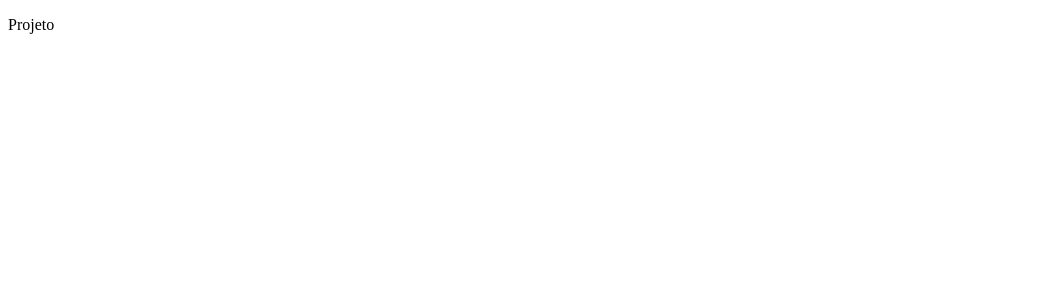
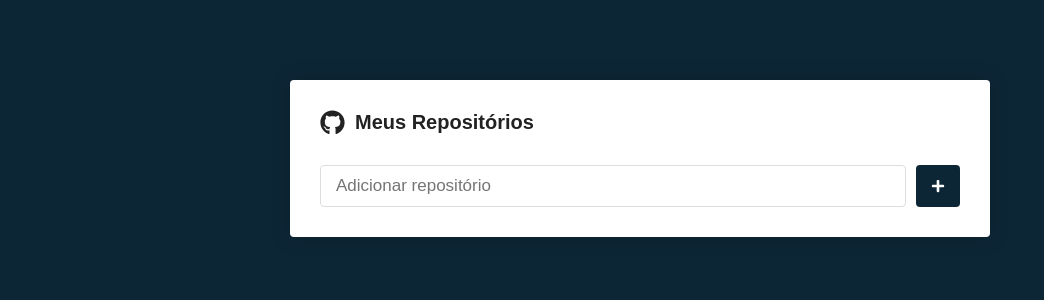
Before and after one commit to MatheusRodri/web_reposgithub_rj, a React (Create React App) app: page / in a window 1280 px wide. Shown: the top 300 px of the page, without its empty margins (0-1044 px from the left). Built offline with nearby package versions, Linux system fonts and the light colour scheme.

Commit message:
style main

```diff
--- a/package.json
+++ b/package.json
@@ -8,7 +8,10 @@
     "@testing-library/user-event": "^13.5.0",
     "react": "^18.3.1",
     "react-dom": "^18.3.1",
+    "react-icons": "^5.3.0",
+    "react-router-dom": "^6.28.0",
     "react-scripts": "5.0.1",
+    "styled-components": "^6.1.13",
     "web-vitals": "^2.1.4"
   },
   "scripts": {
--- a/src/App.js
+++ b/src/App.js
@@ -1,8 +1,13 @@
+import RoutesDom from "./routes";
+import GlobalStyle from "./styles/global";
+
 function App() {
   return (
-    <div>
-      <p>Projeto</p>
-    </div>
+    <>
+      <GlobalStyle />
+      <RoutesDom />
+    </>
+
   );
 }
 
--- /dev/null
+++ b/src/pages/Main/index.js
@@ -0,0 +1,23 @@
+import { FaGithub, FaPlus } from "react-icons/fa";
+import { Container, Form, SubmitButton } from "./styles";
+
+export default function Main() {
+    return (
+        <Container>
+            <h1>
+                <FaGithub size={25} />
+                Meus Repositórios
+            </h1>
+
+            <Form onSubmit={() => { }}>
+                <input
+                    type="text"
+                    placeholder="Adicionar repositório"
+                />
+                <SubmitButton>
+                    <FaPlus color="#FFF" size={14} />
+                </SubmitButton>
+            </Form>
+        </Container>
+    );
+}
--- /dev/null
+++ b/src/pages/Main/styles.js
@@ -0,0 +1,53 @@
+import styled from "styled-components";
+
+export const Container = styled.div`
+    max-width: 700px;
+    background: #fff;
+    border-radius: 4px;
+    padding: 30px;
+    margin: 80px auto;
+    box-shadow: 0 0 20px rgba(0, 0, 0, 0.2);
+
+
+    h1{
+        font-size: 20px;
+        display: flex;
+        flex-direction: row;
+        align-items: center;
+
+        svg{
+            margin-right: 10px;
+        }
+    }
+`;
+
+export const Form = styled.form`
+
+    margin-top: 30px;
+    display: flex;
+    flex-direction: row;
+
+    input{
+        flex: 1;
+        border: 1px solid #ddd;
+        padding: 10px 15px;
+        border-radius: 4px;
+        font-size: 17px;
+    }
+
+
+
+`;
+
+export const SubmitButton = styled.button`
+
+    background: #0d2636;
+    border: 0;
+    border-radius: 4px;
+    margin-left: 10px;
+    padding: 0 15px;
+    display: flex;
+    justify-content: center;
+    align-items: center;
+
+`;
--- /dev/null
+++ b/src/pages/Repositorio/index.js
@@ -0,0 +1,5 @@
+export default function Repositorio() {
+    return (
+        <h1>Repositorio</h1>
+    );
+}
--- /dev/null
+++ b/src/routes.js
@@ -0,0 +1,16 @@
+import React from "react";
+import { BrowserRouter, Route, Routes } from "react-router-dom";
+import Main from "./pages/Main";
+import Repositorio from "./pages/Repositorio";
+
+
+export default function RoutesDom() {
+    return (
+        <BrowserRouter>
+            <Routes>
+                <Route path="/" element={<Main />} />
+                <Route path="/repositorio" element={<Repositorio />} />
+            </Routes>
+        </BrowserRouter>
+    )
+}
--- /dev/null
+++ b/src/styles/global.js
@@ -0,0 +1,28 @@
+import { createGlobalStyle } from "styled-components";
+
+export default createGlobalStyle`
+    *{
+        margin: 0;
+        padding: 0;
+        box-sizing: border-box;
+        outline: 0;
+    }
+
+    html, body, #root{
+        min-height: 100%;
+    }
+
+    body{
+        background: #0d2636;
+        font-size: 14px;
+        -webkit-font-smoothing: antialiased !important;
+    }
+    body,input,button{
+        color: #222;
+        font-size: 14px;
+        font-family: Arial, Helvetica, sans-serif;
+    }
+    button{
+        cursor: pointer;
+    }
+`;
```
Also changed, not shown: 1 other file (tests, documents, lock files or other folders).
